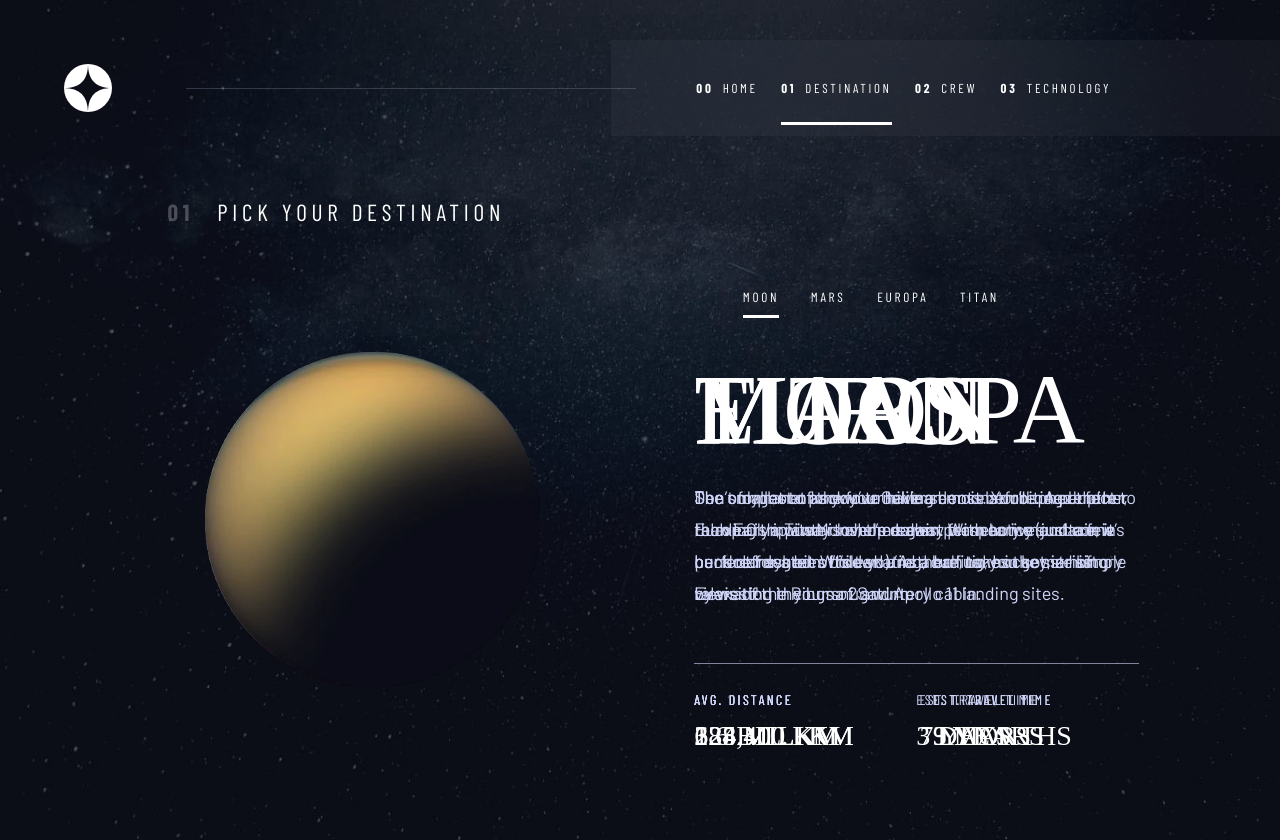
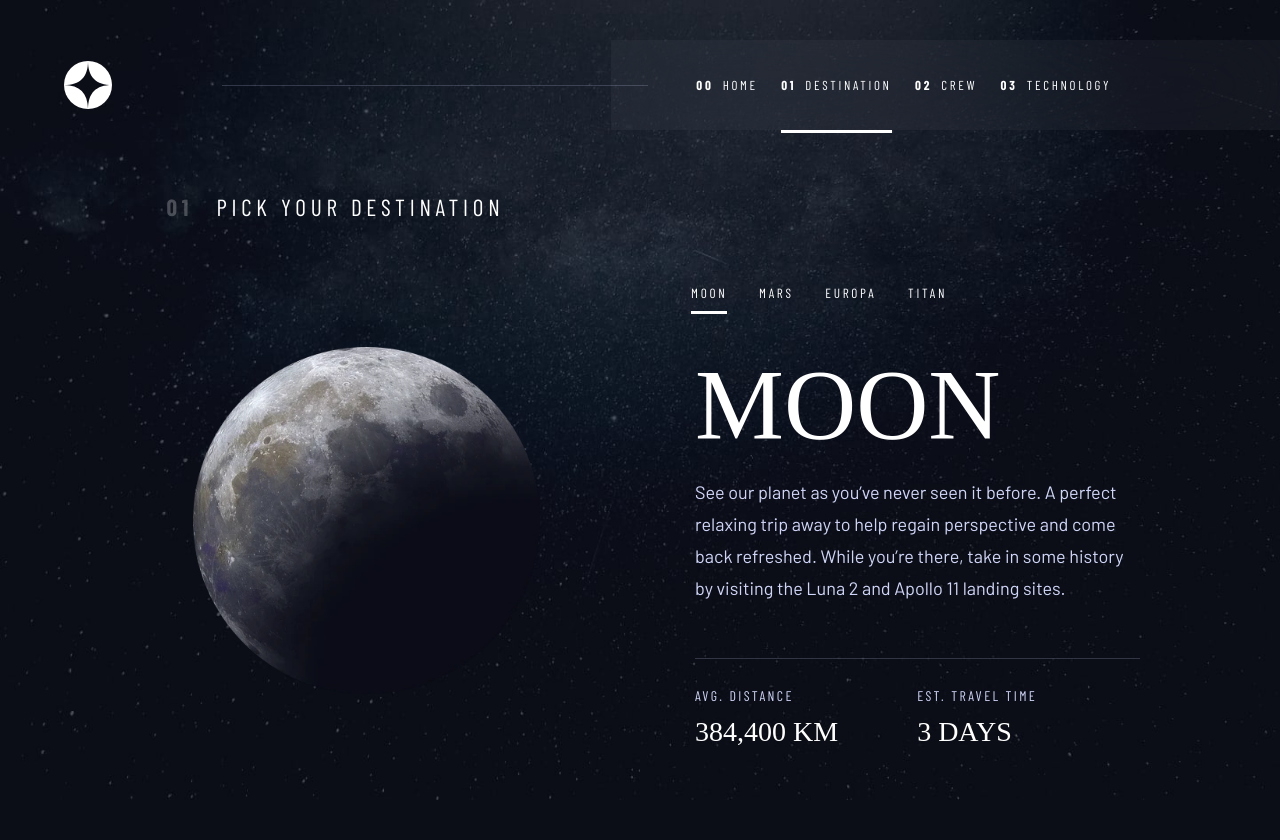
Before and after one commit to christh03/space-tourism-website, a plain HTML site: page destination.html in a window 1280 px wide. Both pictures are taken after a click on the element "MOON". Drawn offline with nearby package versions, Linux system fonts and the light colour scheme; a web font is replaced by a local one.

Commit message:
home and destination page are done

```diff
--- a/destination.html
+++ b/destination.html
@@ -14,8 +14,8 @@
 
     <!-- Custon CSS -->
     <link rel="stylesheet" href="css/destination.css" />
-    <!-- Normalize -->
-    <link rel="stylesheet" href="css/normalize.css" />
+    <!-- JS -->
+    <script defer src="./js/destination.js"></script>
     <title>Document</title>
   </head>
   <body>
@@ -56,15 +56,16 @@
         <div class="destination__tab-container">
           <buttton
             class="btn destination__tab destination__tab--1 destination__tab--active"
+            data-tab="1"
             >Moon</buttton
           >
-          <buttton class="btn destination__tab destination__tab--2"
+          <buttton class="btn destination__tab destination__tab--2" data-tab="2"
             >Mars</buttton
           >
-          <buttton class="btn destination__tab destination__tab--3"
+          <buttton class="btn destination__tab destination__tab--3" data-tab="3"
             >Europa</buttton
           >
-          <buttton class="btn destination__tab destination__tab--4"
+          <buttton class="btn destination__tab destination__tab--4" data-tab="4"
             >Titan</buttton
           >
         </div>
@@ -103,9 +104,7 @@
           </article>
         </div>
 
-        <div
-          class="destination__content destination__content--2 destination__content--active"
-        >
+        <div class="destination__content destination__content--2">
           <div class="destination__img destination__img--2">
             <img
               class="img"
@@ -136,9 +135,7 @@
           </article>
         </div>
 
-        <div
-          class="destination__content destination__content--3 destination__content--active"
-        >
+        <div class="destination__content destination__content--3">
           <div class="destination__img destination__img--3">
             <img
               class="img"
@@ -170,9 +167,7 @@
           </article>
         </div>
 
-        <div
-          class="destination__content destination__content--4 destination__content--active"
-        >
+        <div class="destination__content destination__content--4">
           <div class="destination__img destination__img--4">
             <img
               class="img"
--- /dev/null
+++ b/js/destination.js
@@ -0,0 +1,20 @@
+const tabsContainer = document.querySelector(".destination__tab-container");
+const tabs = document.querySelectorAll(".destination__tab");
+const tabsContent = document.querySelectorAll(".destination__content");
+
+tabsContainer.addEventListener("click", function (e) {
+  const clicked = e.target.closest(".destination__tab");
+
+  if (!clicked) return;
+
+  tabs.forEach((t) => t.classList.remove("destination__tab--active"));
+  tabsContent.forEach((c) =>
+    c.classList.remove("destination__content--active")
+  );
+
+  clicked.classList.add("destination__tab--active");
+
+  document
+    .querySelector(`.destination__content--${clicked.dataset.tab}`)
+    .classList.add("destination__content--active");
+});
--- a/sass/_nav.scss
+++ b/sass/_nav.scss
@@ -1,4 +1,4 @@
-@use "./reset";
+// @use "./reset";
 @use "./variables";
 
 .header {
@@ -10,15 +10,15 @@
 .nav {
   position: relative;
   width: 100%;
-  height: 96px;
+  height: 90px;
   display: flex;
   justify-content: space-between;
   align-items: center;
 
   &__line {
     position: absolute;
-    left: 10%;
-    width: 37%;
+    left: 13%;
+    width: 35%;
     height: 1px;
     z-index: 100;
     background-color: variables.$secudary-color;
@@ -46,7 +46,7 @@
   }
 
   &__link {
-    padding: 2.66rem 0;
+    padding: 3.66rem 0;
 
     text-decoration: none;
     text-transform: uppercase;
--- a/sass/_reset.scss
+++ b/sass/_reset.scss
@@ -7,6 +7,7 @@
 html {
   box-sizing: border-box;
   font-size: 62.5%;
+  height: 100%;
 }
 
 body {
--- a/sass/destination.scss
+++ b/sass/destination.scss
@@ -16,8 +16,7 @@ body {
 
 .destination {
   position: relative;
-  // max-width: 1120px;
-  max-width: 78%;
+  max-width: 1000px;
 
   margin: 0 auto;
   display: grid;
@@ -45,7 +44,7 @@ body {
   }
 
   &__tab-container {
-    width: 39.7%;
+    width: 44.9%;
     height: 3.083rem;
     margin-top: 64px;
     margin-bottom: 3.083rem;
@@ -73,14 +72,22 @@ body {
   &__content {
     grid-column: 1/4;
     grid-row: 3/3;
-
     display: flex;
     justify-content: space-between;
+    opacity: 0;
+    transform: translateZ(-5rem);
+    transition: 0.5s ease-in-out;
+  }
+
+  &__content--active {
+    opacity: 1;
+    transform: translateZ(0);
+    transition: 0.3s ease-out;
   }
 
   &__img {
     width: 40%;
-    padding-left: 64px;
+    padding-left: 5.33rem;
   }
 
   .img {
@@ -90,7 +97,6 @@ body {
   &__article {
     position: relative;
     margin-bottom: 50px;
-
     width: 445px;
   }
 
--- a/sass/styles.scss
+++ b/sass/styles.scss
@@ -13,7 +13,7 @@ body {
 }
 
 .section {
-  max-width: 1120px;
+  max-width: 1000px;
   padding: 1.3rem;
 
   margin: 0 auto;
@@ -22,9 +22,9 @@ body {
   justify-content: space-between;
 
   &-article {
-    width: 450px;
+    width: 37.5rem;
     .article__heading {
-      font-size: 150px;
+      font-size: 12.5rem;
       font-family: variables.$Bellefair;
       color: variables.$tertiary-color;
       font-weight: 400;
@@ -43,17 +43,17 @@ body {
       font-size: 1.5rem;
       font-family: variables.$Barlow;
       font-weight: 400;
-      line-height: 32px;
+      line-height: 2.66rem;
       color: variables.$secudary-color;
     }
   }
 
   &__button {
-    width: 274px;
-    height: 274px;
+    width: 22.83rem;
+    height: 22.83rem;
     cursor: pointer;
     border-radius: 50%;
-    font-size: 32px;
+    font-size: 2.66rem;
     font-weight: 400;
     font-family: variables.$Bellefair;
     letter-spacing: 2px;
```
Also changed, not shown: index.html (+0 -2 lines), css/destination.css, css/styles.css, 2 other files.
